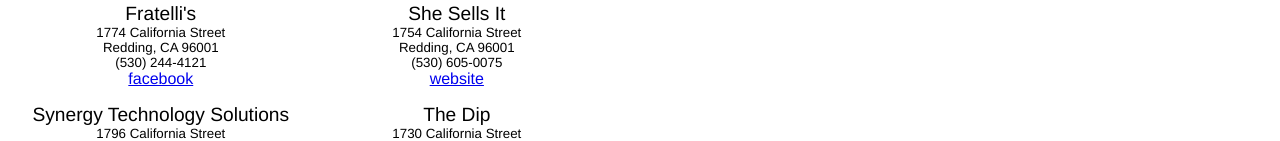
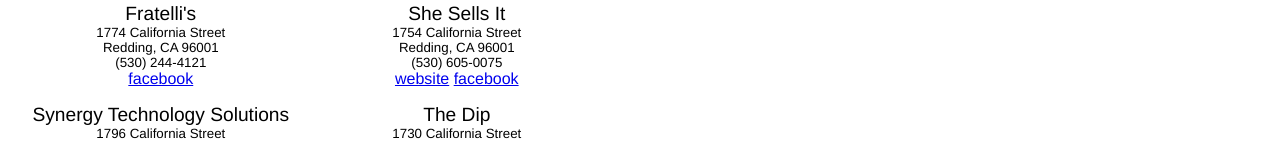
Before and after one commit to amyhurst/foundrysquare.biz, a plain HTML site: page Businesses.html in a window 1280 px wide. Shown: the part 388-529 px from the top of the page. Drawn offline with Linux system fonts and the light colour scheme.

Commit message:
Update Businesses.html
she sells facebook

```diff
--- a/Businesses.html
+++ b/Businesses.html
@@ -105,6 +105,7 @@ Redding, CA  96001<br>
       (530) 605-0075 <br>
 </small>
 <a href="https://shesells.it/">website</a>
+<a href="https://www.facebook.com/Cascadecurations">facebook</a>
 </td>
 
 </tr> <tr>
```
